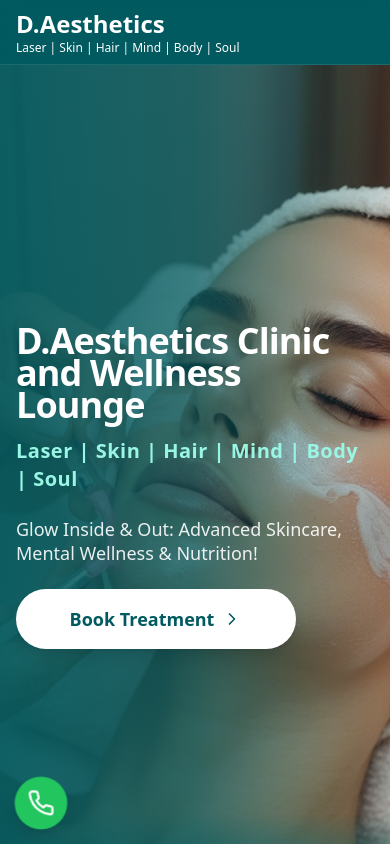
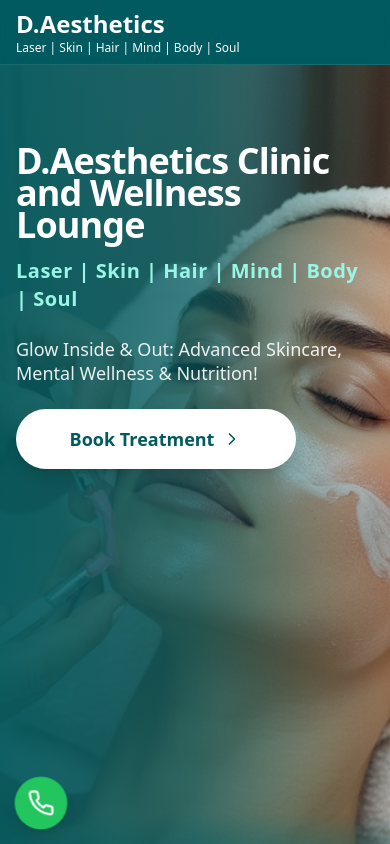
Before and after one commit to Yousafnlp/DeAestheticsWeb, a Next.js app: page / in a window 390 px wide. Shown: the top 844 px of the page. Built offline with nearby package versions, Linux system fonts and the light colour scheme.

Commit message:
Refine Hero and Location component typography and spacing

```diff
--- a/components/Hero.tsx
+++ b/components/Hero.tsx
@@ -2,12 +2,11 @@
 
 import { motion } from "framer-motion"
 import Link from "next/link"
-import { Button } from "@/components/ui/button"
 import { ChevronRight } from "lucide-react"
 
 export function Hero() {
   return (
-    <section className="relative min-h-screen flex items-center overflow-hidden">
+    <section className="relative min-h-screen flex pt-20 md:pt-0 md:items-center  overflow-hidden">
       <div className="absolute inset-0">
         <img src="/cover.png" alt="Beauty Treatment" className="w-full h-full object-cover" />
         <div className="absolute inset-0 bg-gradient-to-r from-[#005a5f]/90 via-[#005a5f]/70 to-transparent" />
--- a/components/Location.tsx
+++ b/components/Location.tsx
@@ -7,7 +7,7 @@ const Location = () => {
       <section id="location" className='basis-full md:basis-6/12'>
         <div className="container px-4 md:px-6">
           <div className="text-center space-y-4 mb-6">
-            <p className="mx-auto max-w-[700px] font-bold text-white md:text-xl/relaxed">Located in the heart of Lahore</p>
+            <p className="mx-auto max-w-[700px] font-bold text-white  text-2xl">Located in the heart of Lahore</p>
           </div>
           <div className="rounded-lg overflow-hidden shadow-lg">
             <iframe
@@ -25,7 +25,7 @@ const Location = () => {
       <div className='basis-full md:basis-6/12'>
         <div className="container mt-8 md:mt-0 px-4 md:px-6">
           <div className="text-center space-y-4 mb-6">
-            <p className="mx-auto max-w-[700px] text-white text-xl font-bold md:text-2xl/relaxed">Located in the heart of Sialkot</p>
+            <p className="mx-auto max-w-[700px] text-white text-2xl font-bold">Located in the heart of Sialkot</p>
           </div>
           <div className="rounded-lg overflow-hidden shadow-lg">
             <iframe
```
